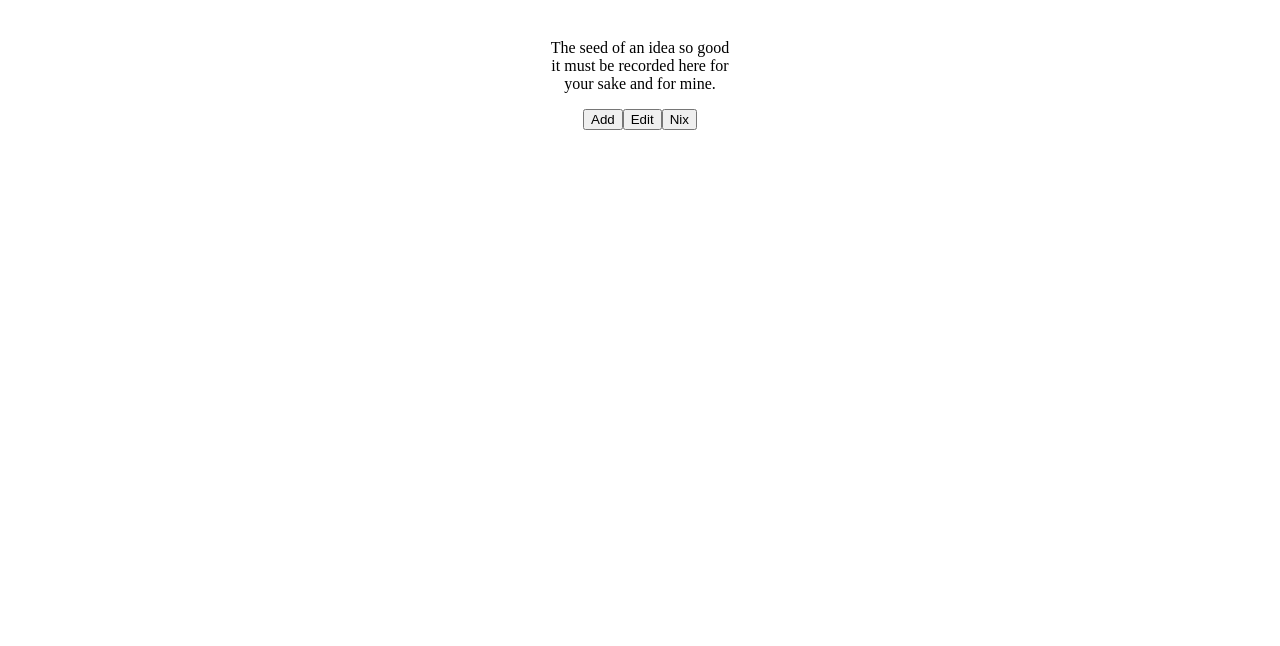
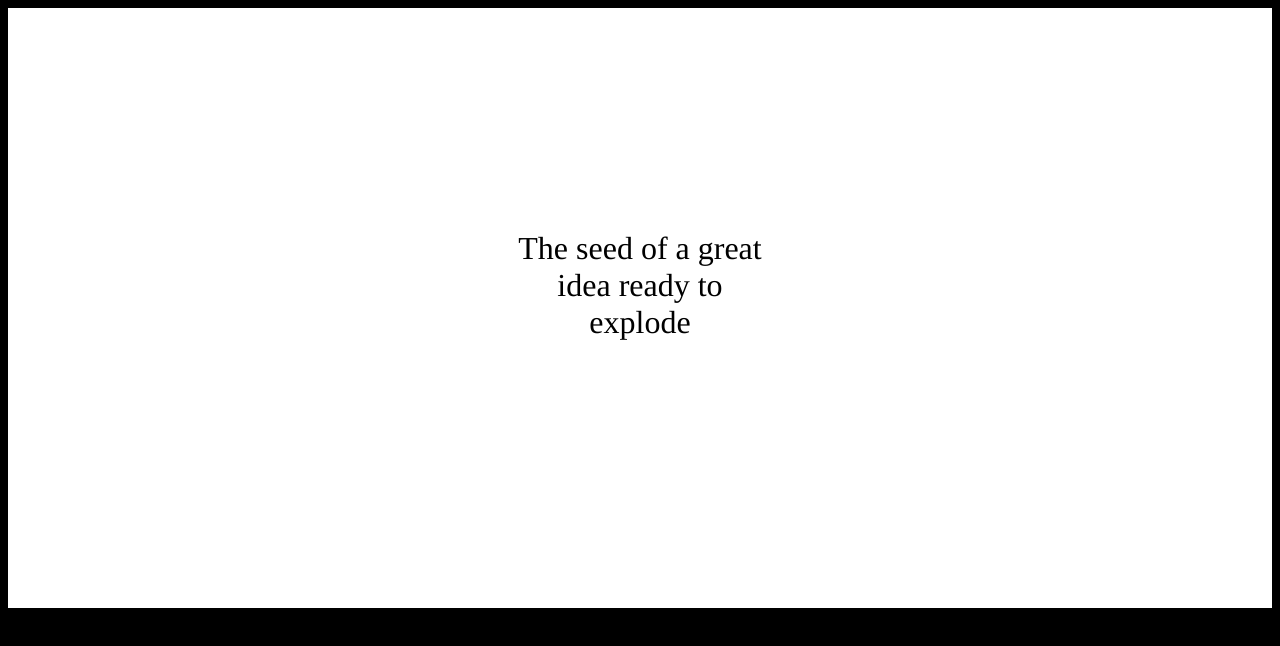
Before and after one commit to astrojams1/ideation, a React app: page / in a window 1280 px wide. Built offline with nearby package versions, Linux system fonts and the light colour scheme.

Commit message:
layout leveraging depth property

```diff
--- a/src/index.css
+++ b/src/index.css
@@ -1,6 +1,60 @@
+body {
+  background-color: black;
+}
+
+button {
+  opacity: 0;
+}
+
+p:focus {
+  outline: none;
+}
+
+p {
+  margin: 0 0 8px 0;
+  padding: 0;
+  font-family: Times;
+  text-align: center;
+}
+
+.cluster {
+  position: relative;
+  background-color: white;
+  height: 600px;
+}
+
 .node {
+  /*cursor: text; not working */
+  position: absolute;
+  top: 50%;
   text-align: center;
-  margin: 0 auto;
-  padding: 15px 30px;
-  width: 180px;
+  transform: translate(-50%, -50%);
 }
+
+.node:hover button {
+  opacity: 1;
+}
+
+.node.depth-0 {
+  font-size: 2em;
+  left: 50%;
+  width: 20%;
+}
+
+.node.depth-1 {
+  font-size: 1em;
+  left: 66%;
+  width: 10%;
+}
+
+.node.depth-2 {
+  font-size: 0.75em;
+  left: 76%;
+  width: 7.5%;
+}
+
+.node.depth-3 {
+  font-size: 0.5em;
+  left: 84%;
+  width: 5.6%;
+}
--- a/src/index.js
+++ b/src/index.js
@@ -7,11 +7,7 @@ class Node extends React.Component {
     super(props);
     this.add = this.add.bind(this);
     this.nix = this.nix.bind(this);
-    this.edit = this.edit.bind(this);
     this.save = this.save.bind(this);
-    this.state = {
-      editing: false
-    };
   }
 
   add() {
@@ -24,49 +20,23 @@ class Node extends React.Component {
     this.props.nixNode(this.props.index);
   }
 
-  edit() {
-    console.log("clicked edit on node " + this.props.index);
-    this.setState({editing: true});
-  }
-
   save() {
-    console.log("clicked save on node " + this.props.index);
-    this.props.updateNodeText(this.refs.newText.value, this.props.index)
-    this.setState({editing: false});
-  }
-
-  renderForm() {
-    //this is where newText is introduced
-    return(
-      <div className="node">
-        <textarea ref="newText" defaultValue = {this.props.node.text}></textarea>
-        <button onClick={this.save}>Save</button>
-      </div>
-    );
-  }
-
-  renderNormal() {
-    return(
-      <div className="node">
-        <p>{this.props.node.text}</p>
-        <button onClick={this.add}>Add</button>
-        <button onClick={this.edit}>Edit</button>
-        <button onClick={this.nix}>Nix</button>
-      </div>
-    );
+    var newText = this.refs.newText.innerText;
+    this.props.updateNodeText(newText, this.props.index);
+    if (newText === "") {
+      this.nix();
+    }
   }
 
   render() {
-    //return html to display.
-    //can only return 1 parent element
-    //access props via this.props.
-    if (!this.props.node.nixed)
-      if (this.state.editing) {
-        return this.renderForm();
-      } else {
-        return this.renderNormal();
-      }
-    else {
+    if (!this.props.node.nixed) {
+      return (
+        <div className={"node depth-"+Math.min(3,this.props.node.depth)}>
+          <p ref="newText" onBlur={this.save} contentEditable="true">{this.props.node.text}</p>
+          <button onClick={this.add}>Add</button>
+        </div>
+      );
+    } else {
       return null;
     }
   }
@@ -83,7 +53,7 @@ class Cluster extends React.Component {
       nodes: [
         {
           depth: 0,
-          text: 'The seed of an idea so good it must be recorded here for your sake and for mine.',
+          text: 'The seed of a great idea ready to explode',
           nixed: false,
           parent_index: null,
           sibling_index: 0,
@@ -99,7 +69,7 @@ class Cluster extends React.Component {
     // add the node to the array of nodes
     var newNode = {
       depth: arr[i].depth + 1,
-      text: 'I am a new node! with parent_index ' + i + ' and sibling_index ' + arr[i].sub_nodes.length,
+      text: '',
       nixed: false,
       parent_index: i,
       sibling_index: arr[i].sub_nodes.length,
@@ -112,7 +82,7 @@ class Cluster extends React.Component {
     // update the parents upstream with new node data until you hit the seed
     var sub_cluster = arr[i];
     var sub_cluster_parent_index = sub_cluster.parent_index;
-    //until i reach the seed, whose parents index is null.
+    //loop until i reach the seed, whose parents index is null.
     while (sub_cluster_parent_index) {
       arr[sub_cluster_parent_index].sub_nodes[sub_cluster.sibling_index] = sub_cluster;
       //set up for the next round:
@@ -151,10 +121,8 @@ class Cluster extends React.Component {
 
   render() {
     return(
-      <div className="Cluster">
-        {
-          this.state.nodes.map(this.eachNode)
-        }
+      <div className="cluster">
+        {this.state.nodes.map(this.eachNode)}
       </div>
     );
   }
```
